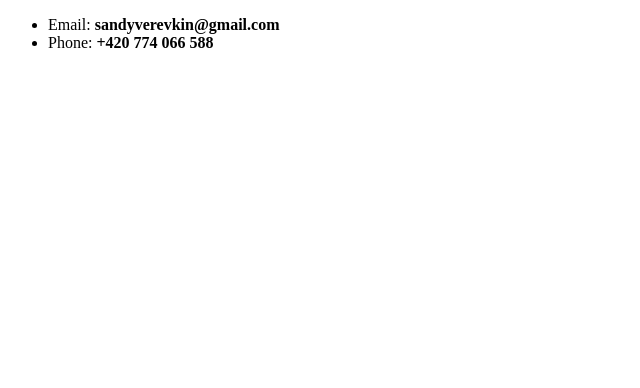
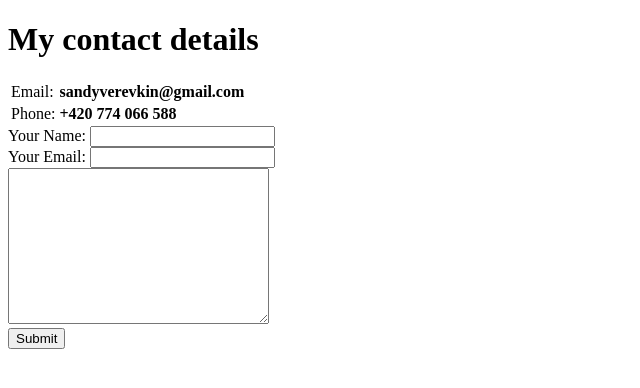
Before and after one commit to Verevkin-A/Portfolio_Website, a plain HTML site: page contacts.html in a window 1280 px wide. Shown: the whole page, without its empty margins (0-640 px from the left). Drawn offline with Linux system fonts and the light colour scheme.

Commit message:
Feat: contact forms

```diff
--- a/contacts.html
+++ b/contacts.html
@@ -9,10 +9,25 @@
 </head>
 
 <body>
-    <ul>
-        <li>Email: <strong>sandyverevkin@gmail.com</strong></li>
-        <li>Phone: <strong>+420 774 066 588</strong></li>
-    </ul>
+    <h1>My contact details</h1>
+    <table>
+        <tr>
+            <td>Email:</td>
+            <td><strong>sandyverevkin@gmail.com</strong></td>
+        </tr>
+        <tr>
+            <td>Phone:</td>
+            <td><strong>+420 774 066 588</strong></td>
+        </tr>
+    </table>
+    <form action="mailto:sandyverevkin@gmail.com" method="post" enctype="text/plain">
+        <label>Your Name:</label>
+        <input type="text" name="yourName"><br>
+        <label>Your Email:</label>
+        <input type="email" name="yourEmail"><br>
+        <textarea name="yourMessage" rows="10" cols="30"></textarea><br>
+        <input type="submit" value="Submit">
+    </form>
 </body>
 
 </html>
```
Also changed, not shown: index.html (+11 -4 lines), images/my_pic_circle.png (renamed from my_pic_circle.png).
